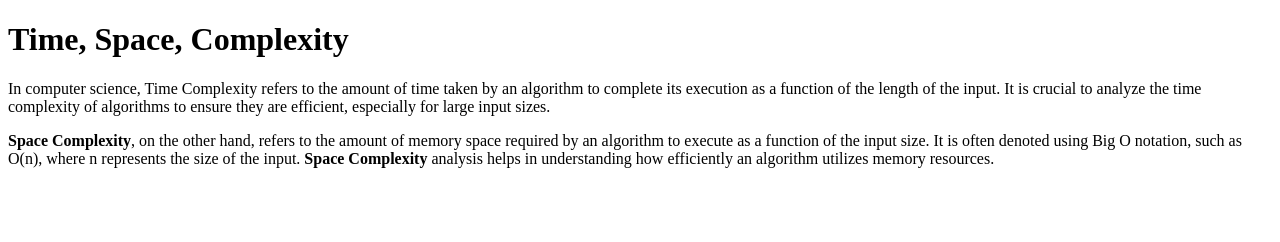
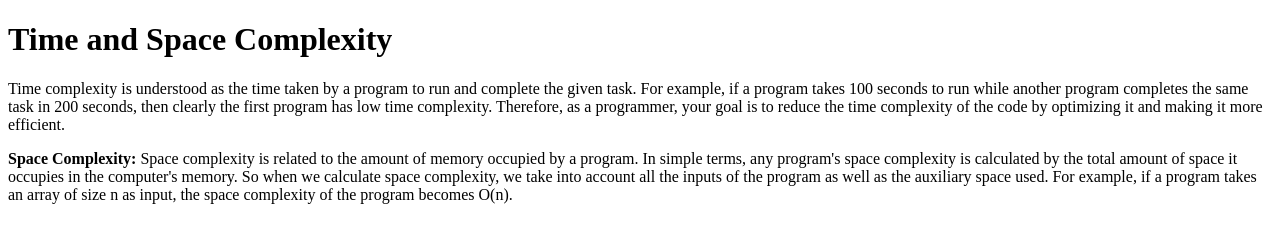
Before and after one commit to acciojob/time-and-space-complexity-Mr-R-e-X, a website: page main.html in a window 1280 px wide. Drawn offline with Linux system fonts and the light colour scheme.

Commit message:
created a submission

```diff
--- a/main.html
+++ b/main.html
@@ -5,9 +5,9 @@
 	<link rel="stylesheet" href="styles.css">
 </head>
 <body>
-	<h1>Time, Space, Complexity</h1>
-    <p>In computer science, Time Complexity refers to the amount of time taken by an algorithm to complete its execution as a function of the length of the input. It is crucial to analyze the time complexity of algorithms to ensure they are efficient, especially for large input sizes.</p>
-    <p><b>Space Complexity</b>, on the other hand, refers to the amount of memory space required by an algorithm to execute as a function of the input size. It is often denoted using Big O notation, such as O(n), where n represents the size of the input. <b>Space Complexity</b> analysis helps in understanding how efficiently an algorithm utilizes memory resources.</p>
+	<h1>Time and Space Complexity</h1>
+	<p>Time complexity is understood as the time taken by a program to run and complete the given task. For example, if a program takes 100 seconds to run while another program completes the same task in 200 seconds, then clearly the first program has low time complexity. Therefore, as a programmer, your goal is to reduce the time complexity of the code by optimizing it and making it more efficient.</p>
+    <p><b>Space Complexity:</b> Space complexity is related to the amount of memory occupied by a program. In simple terms, any program's space complexity is calculated by the total amount of space it occupies in the computer's memory. So when we calculate space complexity, we take into account all the inputs of the program as well as the auxiliary space used. For example, if a program takes an array of size n as input, the space complexity of the program becomes O(n).</p>
     <script type="text/javascript" src="./script.js"></script>
 </body>
 </html>
```
